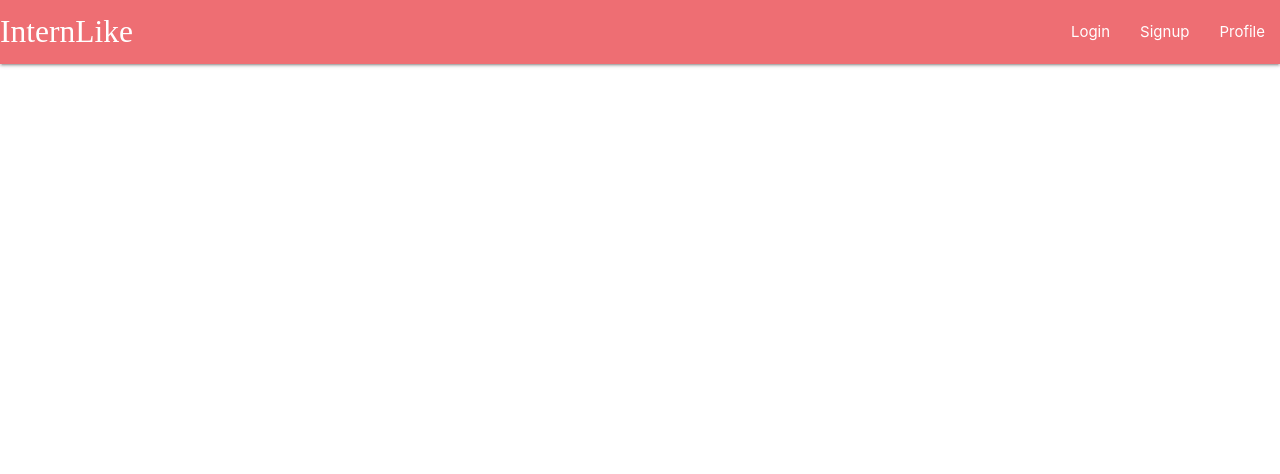
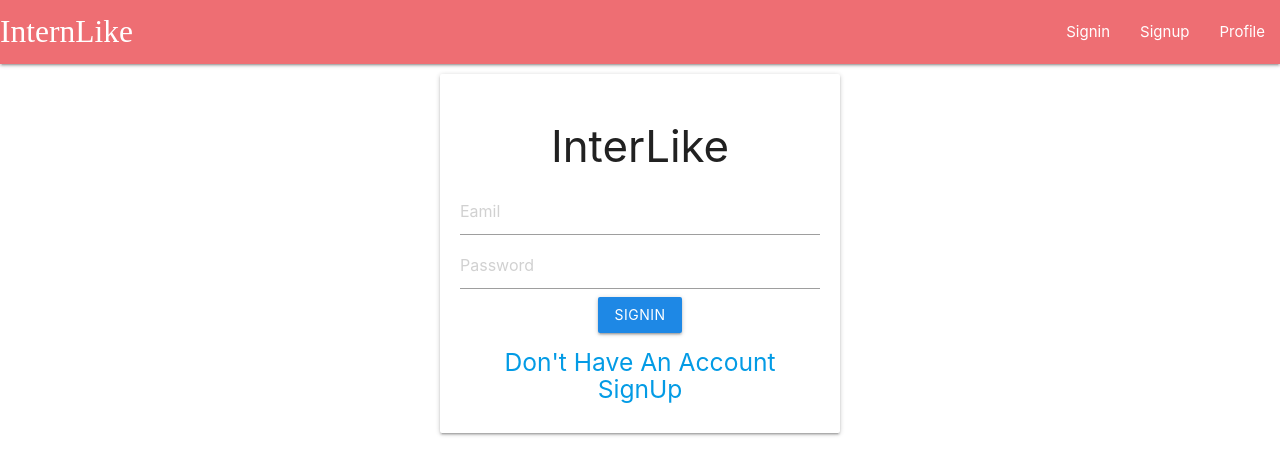
Before and after one commit to mubarak23/instalikes, a React (Create React App) app in the folder client/: page /sigin in a window 1280 px wide. Shown: the top 474 px of the page. Built offline with nearby package versions, Linux system fonts and the light colour scheme; a web font is replaced by a local one.

Commit message:
signup component UI

```diff
--- a/client/src/App.css
+++ b/client/src/App.css
@@ -4,10 +4,21 @@
 h2 {
   font-family: 'Grand Hotel', cursive;
 }
-
+.mycard {
+  margin-top: 30px;
+}
 .auth-card {
   padding: 20px;
   text-align: center;
   max-width: 400px;
   margin: 10px auto;
 }
+
+.input-field input[type='text']:focus {
+  border-bottom: 1px solid rgb(8, 93, 252) !important;
+  box-shadow: 0 1px 0 0 rgb(8, 93, 252) !important;
+}
+.input-field input[type='password']:focus {
+  border-bottom: 1px solid rgb(8, 93, 252) !important;
+  box-shadow: 0 1px 0 0 rgb(8, 93, 252) !important;
+}
--- a/client/src/App.js
+++ b/client/src/App.js
@@ -2,7 +2,7 @@ import React from 'react';
 import Navbar from './components/Navbar';
 import Home from './components/screens/Home';
 import Profile from './components/screens/Profile';
-import Login from './components/screens/Login';
+import Signin from './components/screens/Singin';
 import Singup from './components/screens/Signup';
 import { BrowserRouter, Route, Switch, useHistory } from 'react-router-dom';
 
@@ -16,8 +16,8 @@ function App() {
       <Route path='/profile'>
         <Profile />
       </Route>
-      <Route path='/login'>
-        <Login />
+      <Route path='/sigin'>
+        <Signin />
       </Route>
       <Route path='/signup'>
         <Singup />
--- a/client/src/components/Navbar.js
+++ b/client/src/components/Navbar.js
@@ -10,7 +10,7 @@ const NavBar = () => {
         </Link>
         <ul id='nav-mobile' className='right'>
           <li>
-            <Link to='/login'>Login</Link>
+            <Link to='/sigin'>Signin</Link>
           </li>
           <li>
             <Link to='/signup'>Signup</Link>
--- a/client/src/components/screens/Signup.js
+++ b/client/src/components/screens/Signup.js
@@ -1,7 +1,24 @@
 import React from 'react';
+import { Link } from 'react-router-dom';
+import '../../App.css';
 
 const Signup = () => {
-  return <h3>Welcome to Signup</h3>;
+  return (
+    <dvi className='mycard'>
+      <div className='card auth-card'>
+        <h3>InterLike</h3>
+        <input type='text' placeholder='Name' />
+        <input type='text' placeholder='Eamil' />
+        <input type='password' placeholder='Password' />
+        <button className='btn waves-effect waves-light #64b5f6 blue darken-1'>
+          Signup
+        </button>
+        <h5>
+          <Link to='/sigin'>Have An Already Signin</Link>
+        </h5>
+      </div>
+    </dvi>
+  );
 };
 
 export default Signup;
--- a/client/src/components/screens/Login.js
+++ b/client/src/components/screens/Singin.js
@@ -1,19 +1,23 @@
 import React from 'react';
+import { Link } from 'react-router-dom';
 import '../../App.css';
 
-const Login = () => {
+const Signin = () => {
   return (
-    <dvi className='my-card'>
+    <dvi className='mycard'>
       <div className='card auth-card'>
         <h3>InterLike</h3>
         <input type='text' placeholder='Eamil' />
         <input type='password' placeholder='Password' />
         <button className='btn waves-effect waves-light #64b5f6 blue darken-1'>
-          Login
+          Signin
         </button>
+        <h5>
+          <Link to='/signup'>Don't Have An Account SignUp</Link>
+        </h5>
       </div>
     </dvi>
   );
 };
 
-export default Login;
+export default Signin;
```
